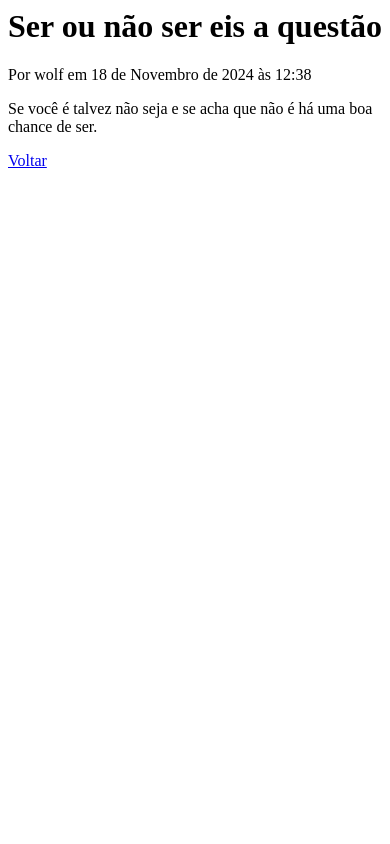
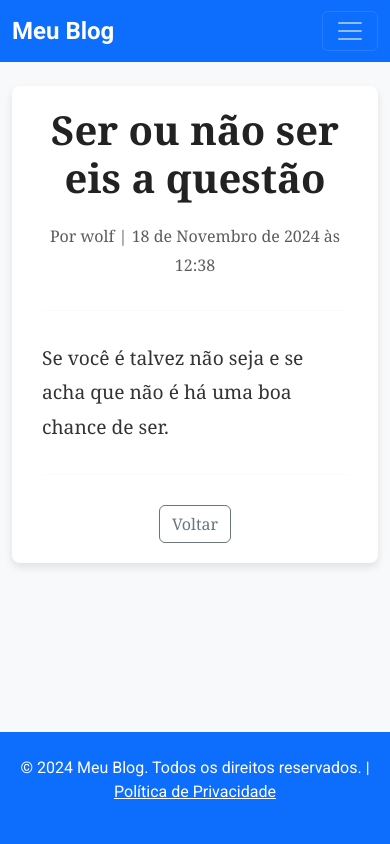
Before and after one commit to wandeilsonfernandes/Sistema-de-Blog, a Django app: page /post/1/ in a window 390 px wide. Run offline with Django 5.2, Linux system fonts and the light colour scheme; data comes from the database, SQL or seed files in the repository; both versions use the stored data as it was after the commit; some libraries are stand-ins or nearby versions.

Commit message:
Adicionar design
- Adicionar tema base
- Adicionar tema detalhe posts

```diff
--- a/projeto_blog/blog/templates/blog/detalhe_post.html
+++ b/projeto_blog/blog/templates/blog/detalhe_post.html
@@ -1,5 +1,106 @@
-<h1>{{ post.titulo }}</h1>
-<p>Por {{ post.autor }} em {{ post.data_criacao }}</p>
-<p>{{ post.conteudo }}</p>
+<!DOCTYPE html>
+{% load static %}
+<html lang="pt-br">
+<head>
+    <meta charset="UTF-8">
+    <meta name="viewport" content="width=device-width, initial-scale=1.0">
 
-<a href="{% url 'lista_posts' %}">Voltar</a>
+    <!-- Bootstrap CSS -->
+    <link href="https://cdnjs.cloudflare.com/ajax/libs/bootstrap/5.3.0/css/bootstrap.min.css" rel="stylesheet">
+    <!-- Bootstrap Icons -->
+    <link rel="stylesheet" href="https://cdnjs.cloudflare.com/ajax/libs/bootstrap-icons/1.10.0/font/bootstrap-icons.min.css">
+    <!-- Google Fonts -->
+    <link href="https://fonts.googleapis.com/css2?family=Roboto:wght@400;700&display=swap" rel="stylesheet">
+    <!-- Custom CSS -->
+    <link rel="stylesheet" href="{% static 'css/styles.css' %}">
+</head>
+
+
+
+<body>
+
+
+
+</body>
+</html>
+
+
+
+
+
+
+<!DOCTYPE html>
+<html lang="pt-br">
+{% load static %}
+<head>
+    <meta charset="UTF-8">
+    <meta name="viewport" content="width=device-width, initial-scale=1.0">
+    <title>{% block title %}Aplicação Principal{% endblock %}</title>
+
+    <!-- Bootstrap CSS -->
+    <link href="https://cdnjs.cloudflare.com/ajax/libs/bootstrap/5.3.0/css/bootstrap.min.css" rel="stylesheet">
+    <!-- Custom CSS -->
+    <link rel="stylesheet" href="{% static 'css/styles.css' %}">
+
+    {% block extra_head %}{% endblock %}
+</head>
+<body class="d-flex flex-column min-vh-100">
+    <!-- Navbar -->
+    <nav class="navbar navbar-expand-lg navbar-dark bg-primary">
+        <div class="container">
+            <a class="navbar-brand" href="/">
+                Meu Blog
+            </a>
+            <button class="navbar-toggler" type="button" data-bs-toggle="collapse" data-bs-target="#navbarNav" aria-controls="navbarNav" aria-expanded="false" aria-label="Toggle navigation">
+                <span class="navbar-toggler-icon"></span>
+            </button>
+            <div class="collapse navbar-collapse" id="navbarNav">
+                <ul class="navbar-nav ms-auto">
+                    <li class="nav-item">
+                        <a class="nav-link" href="/">Home</a>
+                    </li>
+                    <li class="nav-item">
+                        <a class="nav-link" href="/sobre">Sobre</a>
+                    </li>
+                    <li class="nav-item">
+                        <a class="nav-link" href="/contato">Contato</a>
+                    </li>
+                </ul>
+            </div>
+        </div>
+    </nav>
+
+    <!-- Conteúdo Principal -->
+    <main class="container mt-4 flex-grow-1">
+        {% block content %}
+<div class="d-flex justify-content-center">
+    <div class="post-content col-lg-8 col-md-10 col-sm-12">
+        <h1 class="text-center">{{ post.titulo }}</h1>
+        <p class="text-muted text-center">
+            Por {{ post.autor }} | {{ post.data_criacao }}
+        </p>
+        <hr>
+        <div class="post-body">
+            <p>{{ post.conteudo }}</p>
+        </div>
+        <hr>
+        <div class="text-center">
+            <a href="{% url 'lista_posts' %}" class="btn btn-outline-secondary">Voltar</a>
+        </div>
+    </div>
+</div>
+{% endblock %}
+    </main>
+
+    <!-- Footer -->
+    <footer class="bg-primary text-white text-center py-4 mt-auto">
+        <p>&copy; 2024 Meu Blog. Todos os direitos reservados. |
+            <a href="/politica-de-privacidade" class="text-white text-decoration-underline">Política de Privacidade</a>
+        </p>
+    </footer>
+
+    <!-- Bootstrap JS -->
+    <script src="https://cdnjs.cloudflare.com/ajax/libs/bootstrap/5.3.0/js/bootstrap.bundle.min.js"></script>
+    {% block extra_js %}{% endblock %}
+</body>
+</html>
--- /dev/null
+++ b/projeto_blog/blog/templates/blog/static/css/styles.css
@@ -0,0 +1,55 @@
+body {
+    background-color: #f8f9fa;
+    font-family: 'Roboto', sans-serif;
+}
+
+h1,
+h2,
+h5 {
+    color: #343a40;
+}
+
+.card {
+    border: none;
+    box-shadow: 0px 4px 6px rgba(0, 0, 0, 0.1);
+}
+
+.navbar-brand {
+    font-weight: bold;
+    font-size: 1.5rem;
+}
+
+footer a {
+    transition: color 0.3s;
+}
+
+footer a:hover {
+    color: #ffd700;
+}
+
+.post-content {
+    background-color: #ffffff;
+    padding: 20px 30px;
+    border-radius: 8px;
+    box-shadow: 0 4px 8px rgba(0, 0, 0, 0.1);
+    font-family: 'Georgia', serif;
+    line-height: 1.8;
+    color: #333;
+}
+
+.post-content h1 {
+    font-size: 2.5rem;
+    font-weight: bold;
+    margin-bottom: 20px;
+    color: #222;
+}
+
+.post-content .post-body {
+    margin-top: 20px;
+    font-size: 1.2rem;
+}
+
+.post-content hr {
+    margin: 30px 0;
+    border-top: 1px solid #eee;
+}
```
Also changed, not shown: projeto_blog/blog/templates/blog/_menu.html (added, +11 -0 lines), projeto_blog/blog/templates/blog/base.html (+49 -15 lines), projeto_blog/db.sqlite3.
